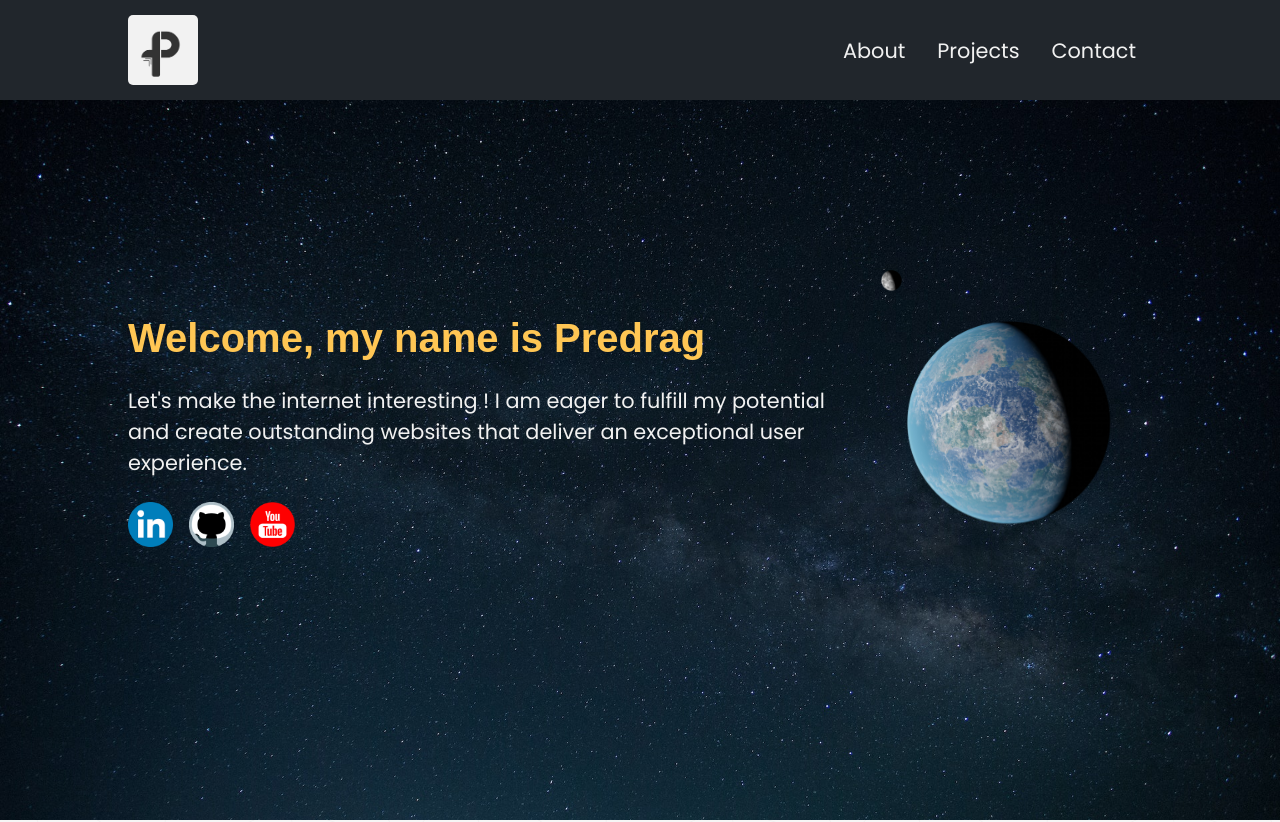
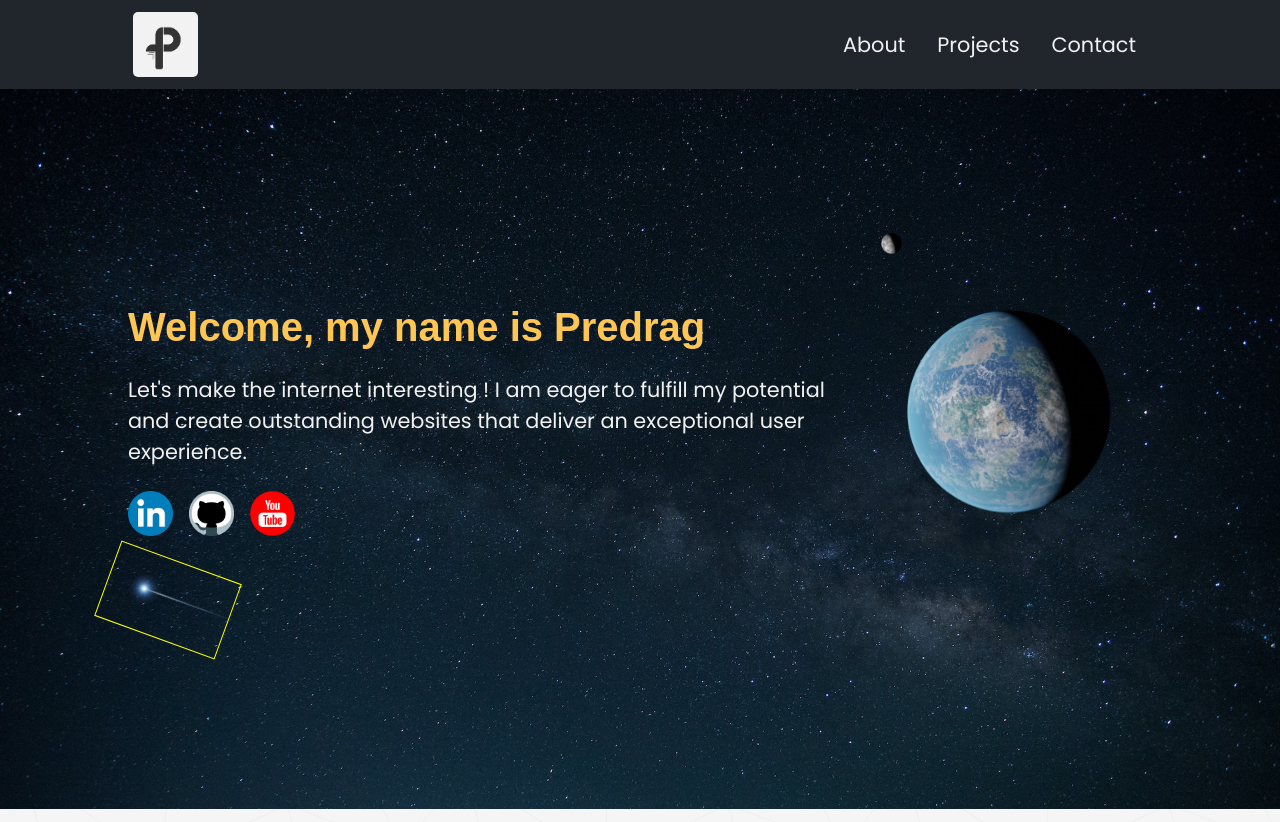
Before and after one commit to Predrag-Jandric/JS-Sass-Old-Portfolio, a plain HTML site: page index.html in a window 1280 px wide. Shown: the top 822 px of the page. Drawn offline with Linux system fonts and the light colour scheme; a web font is replaced by a local one.

Commit message:
attempt to add special parallax effect in header section (flying star) failed, seeking mentor help

```diff
--- a/assets/js/main.js
+++ b/assets/js/main.js
@@ -28,6 +28,15 @@ document.addEventListener("mousemove", parallax);
     }
   )}
 
+  // Header section star passing across screen scroll parallax effect
+const star = document.getElementById('starParallaxJS');
+
+window.addEventListener('scroll', function() {
+  let scrollY = window.pageYOffset;
+  star.style.backgroundPositionY = -(scrollY * 0.25) + 'px';
+});
+
+
 
 // About section and Footer section scroll appear effect
 window.addEventListener('scroll', revealAbout);
--- a/assets/scss/partials/_header.scss
+++ b/assets/scss/partials/_header.scss
@@ -12,7 +12,7 @@
     height: 90vh;
     position: relative;
     background: url('../../assets/img/header-imgs/header-bg.jpg') no-repeat center / cover;
-    // background-position-y: 100%;
+    z-index: 100;
 
     @media(max-width:768px){
         @include flex(center, center, column nowrap, 0);
@@ -41,11 +41,13 @@
             margin: 1.5rem 0;
         }
 
+
+        // special
         .header__earth {
             @include position(absolute, 0%, -40%, auto, auto);
             width: 30%;
-            z-index: -10;
-            object-fit: contain;
+            // z-index: -10;
+            // object-fit: contain;
             transition: position 0s;
 
             @media(max-width:768px){
@@ -58,5 +60,19 @@
             @include position(absolute, -20%, -10%, auto, auto);
             width: 3%;
         }
+
+
     }
 }
+
+.header__star {
+    background: url('../../assets/img/header-imgs/star.png') no-repeat center / cover;
+    transition: all 0s;
+    width: 5rem;
+    height: 8rem;
+    transform: rotate(-70deg);
+    border: 1px solid yellow;
+    // @include position(absolute, 50%, -60%, auto, auto);
+    // z-index: -10;
+    // object-fit: contain;
+}
--- a/assets/scss/partials/_nav.scss
+++ b/assets/scss/partials/_nav.scss
@@ -10,7 +10,7 @@
 
 .nav {
     background-color: #21262c;
-    padding: 15px 0;
+    padding: 7px 0;
     position: relative;
     z-index: 100;
 
@@ -22,9 +22,10 @@
         .nav__logo {
 
             .nav__image {
-                width: 70px;
-                height: 70px;
+                width: 65px;
+                height: 65px;
                 border-radius: 5px;
+                margin: 5px;
             }
         }
 
--- a/index.html
+++ b/index.html
@@ -58,6 +58,9 @@
             src="assets/img/header-imgs/earth.png" data-value="1" alt="image missing">
             <img class="header__moon mouseMoveParallaxJS"
             src="assets/img/header-imgs/moon.png" data-value="2" alt="image missing">
+            <!-- <div class="header__star" id="starParallaxJS"></div> -->
+            <div class="header__star" id="starParallaxJS"></div>
+
 
         </div>
     </header>
```
Also changed, not shown: assets/css/style.css, assets/img/header-imgs/star.png (added), 1 other file.
